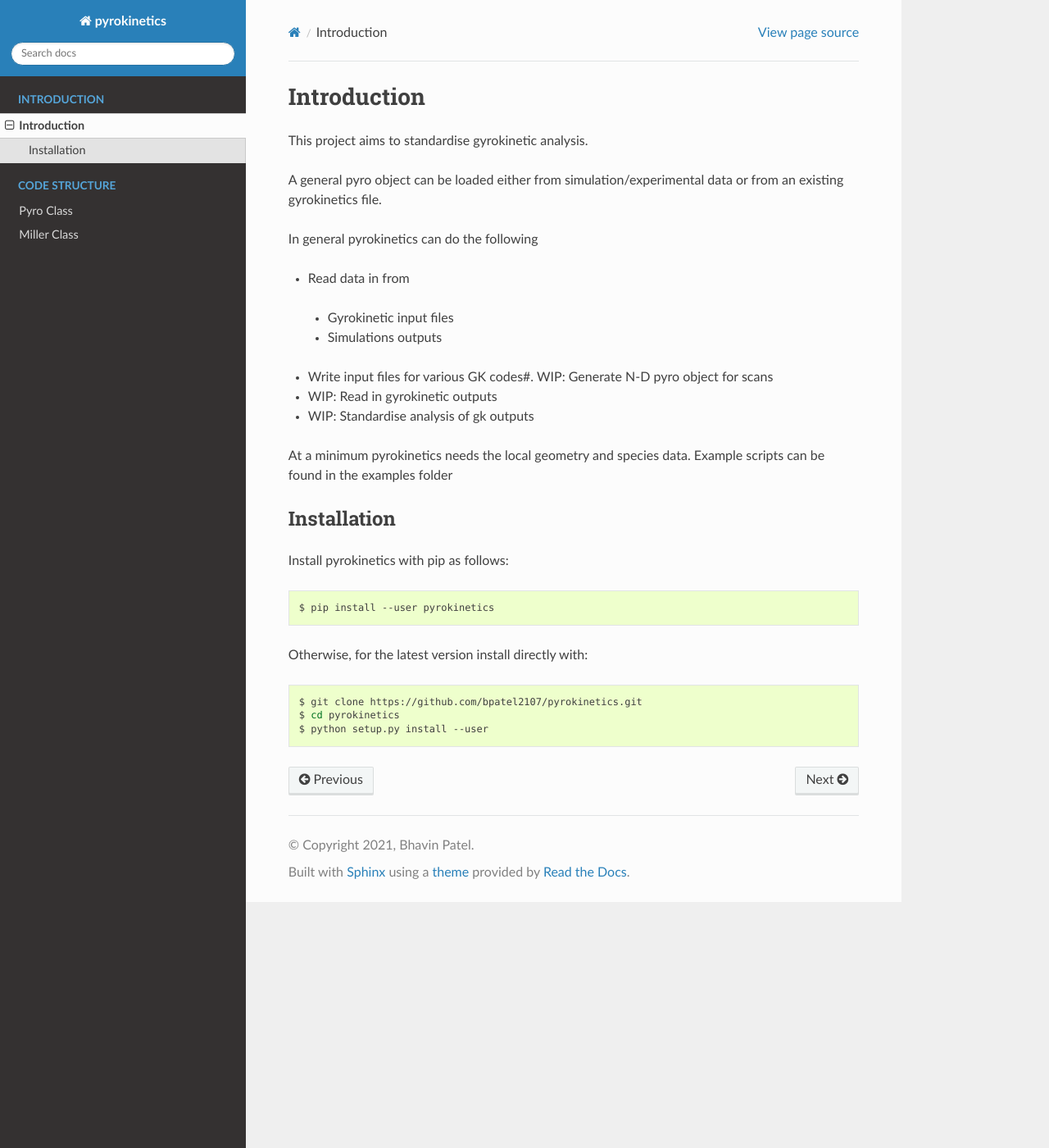
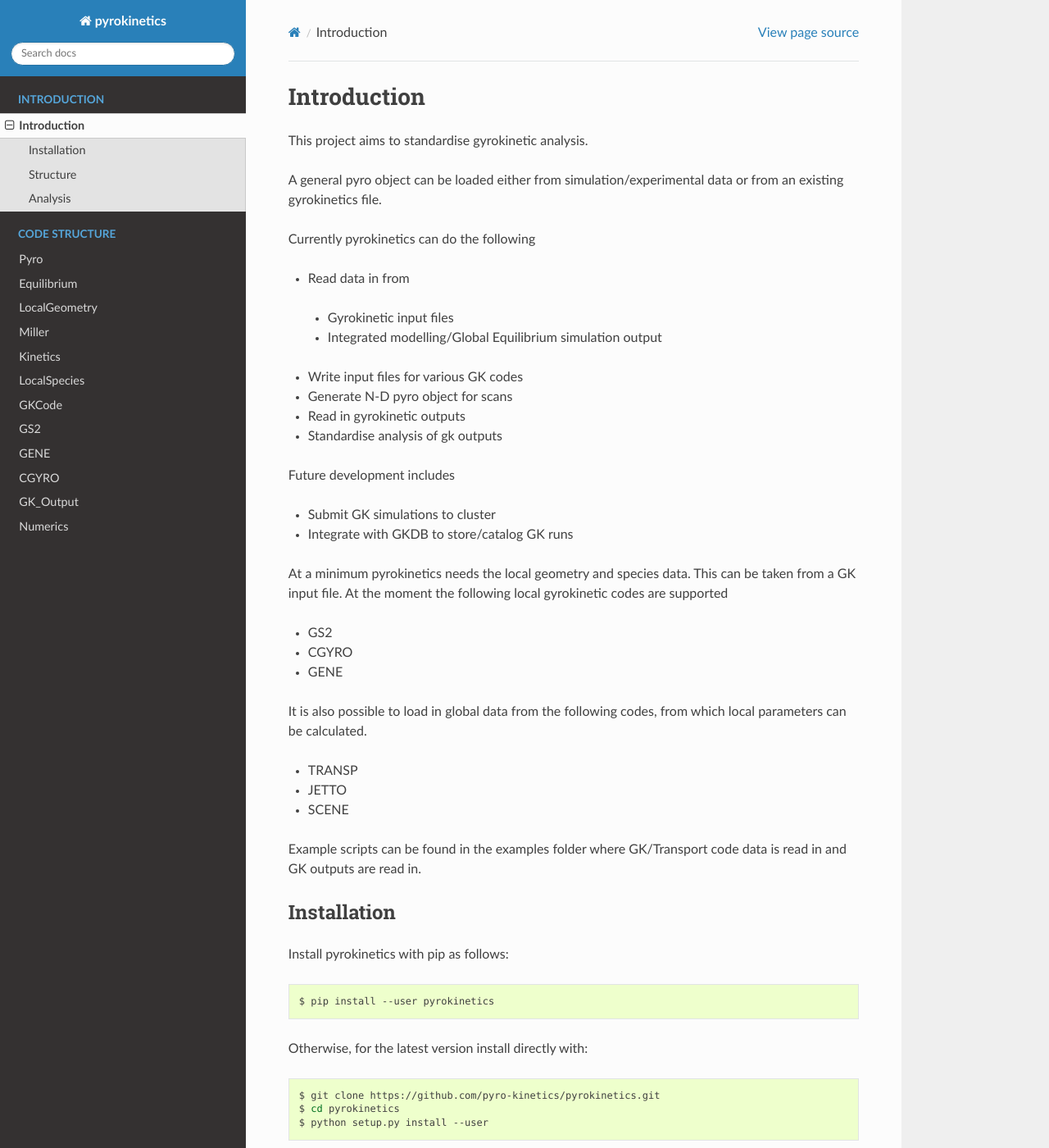
Before and after one commit to pyro-kinetics/pyrokinetics, a Sphinx documentation site: the page built from docs/rst_docs/intro.rst, in a window 1280 px wide and 1400 px high. Shown: the whole window at 82% size. Built offline with Sphinx 7.4.7 and the Read the Docs theme 2.0.0, drawn with Linux system fonts in a browser that asks for light colours; some of the changed text lies outside the part shown.

Commit message:
Added basic docs for each class

```diff
--- a/docs/rst_docs/intro.rst
+++ b/docs/rst_docs/intro.rst
@@ -5,30 +5,148 @@
 
 A general pyro object can be loaded either from simulation/experimental data or from an existing gyrokinetics file.
 
-In general pyrokinetics can do the following
+Currently pyrokinetics can do the following
 
 -  Read data in from
+
   -  Gyrokinetic input files
-  -  Simulations outputs
--  Write input files for various GK codes#.  WIP: Generate N-D pyro object for scans
--  WIP: Read in gyrokinetic outputs
--  WIP: Standardise analysis of gk outputs
 
-At a minimum pyrokinetics needs the local geometry and species data. Example scripts can be found in the examples folder
+  -  Integrated modelling/Global Equilibrium simulation output
+
+-  Write input files for various GK codes
+
+-  Generate N-D pyro object for scans
+
+-  Read in gyrokinetic outputs
+
+-  Standardise analysis of gk outputs
+
+
+Future development includes
+
+-  Submit GK simulations to cluster
+
+-  Integrate with GKDB to store/catalog GK runs
+
+
+At a minimum pyrokinetics needs the local geometry and species data. This can be taken from a GK input file. At the moment the following local gyrokinetic codes are supported
+
+
+-  GS2
+-  CGYRO
+-  GENE
+
+
+It is also possible to load in global data from the following codes, from which local parameters can be calculated.
+
+
+-  TRANSP
+-  JETTO
+-  SCENE
+
+
+Example scripts can be found in the examples folder where GK/Transport code data is read in and GK outputs are read in.
+
 
 Installation
 ------------
 
+
 Install pyrokinetics with pip as follows:
+
 
 .. code-block:: bash
 
   $ pip install --user pyrokinetics
 
+
 Otherwise, for the latest version install directly with:
+
 
 .. code-block:: bash
 
-  $ git clone https://github.com/bpatel2107/pyrokinetics.git
+  $ git clone https://github.com/pyro-kinetics/pyrokinetics.git
   $ cd pyrokinetics
   $ python setup.py install --user
+
+
+Structure
+---------
+
+
+The Pyro object is structured as follows
+
+
+-  :ref:`sec-equilibrium`
+
+  -  Accessed via ``pyro.eq``
+
+  -  Represents full 2D equilibrium
+
+  -  Only loaded when full equilibrium data is provided
+
+
+*  :ref:`sec-local_geometry`
+
+  *  Accessed via ``pyro.local_geometry``
+
+  *  Represents local geometry of a flux surface
+
+  *  Current supported LocalGeometry subclasses are:
+
+    *  :ref:`sec-miller`
+
+
+-  :ref:`sec-kinetics`
+
+  -  Accessed via ``pyro.kinetics``
+
+  -  Represents 1D profiles for each kinetic species
+
+  -  Only loaded when full profile data is provided
+
+
+*  :ref:`sec-local_species`
+
+  *  Accessed via ``pyro.local_species``
+
+  *  Contains local species parameters
+
+
+*  :ref:`sec-numerics`
+
+  *  Accessed via ``pyro.numerics``
+
+  *  Sets up numerical grid and certain physics models
+
+
+*  :ref:`sec-gk_code`
+
+  *  Accessed via ``pyro.gk_code``
+
+  *  Holds gyrokinetics input data and methods specific to each GK code
+
+  *  Can be used to directly populate LocalGeometry and LocalSpecies
+
+  *  Used to set Numerics
+
+  *  Current supported GKCode subclasses are:
+
+    *  :ref:`sec-gs2`
+    *  :ref:`sec-cgyro`
+    *  :ref:`sec-gene`
+
+
+.. image:: figures/pyro_structure.png
+  :width: 600
+
+
+Analysis
+-----------
+Once you have a completed simulation you can read the output into a pyro object.
+
+*  :ref:`sec-gk_output`
+
+  *  Accessed via ``pyro.gk_output``
+
+  *  Stores output from a GK simulation
```
Also changed, not shown: docs/index.rst (+10 -0 lines), docs/rst_docs/cgyro.rst (added, +12 -0 lines), docs/rst_docs/equilibrium.rst (added, +17 -0 lines), docs/rst_docs/gene.rst (added, +12 -0 lines), docs/rst_docs/gk_code.rst (added, +17 -0 lines), docs/rst_docs/gk_output.rst (added, +11 -0 lines), docs/rst_docs/gs2.rst (added, +12 -0 lines), docs/rst_docs/kinetics.rst (added, +17 -0 lines), docs/rst_docs/local_geometry.rst (added, +11 -0 lines), docs/rst_docs/local_species.rst (added, +11 -0 lines), docs/rst_docs/miller.rst (+19 -7 lines), docs/rst_docs/numerics.rst (added, +11 -0 lines), docs/rst_docs/pyro.rst (+13 -4 lines), docs/rst_docs/figures/equilibrium.png (added), 3 more files.
